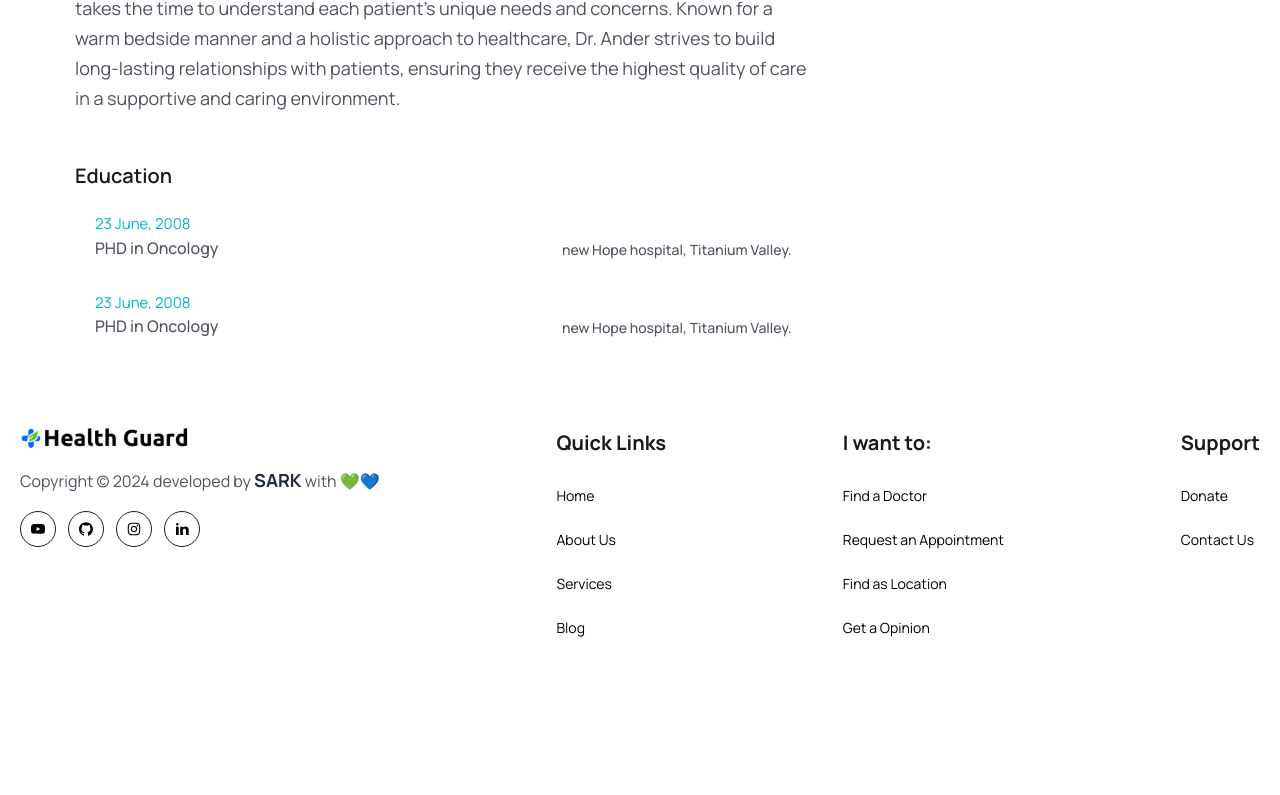
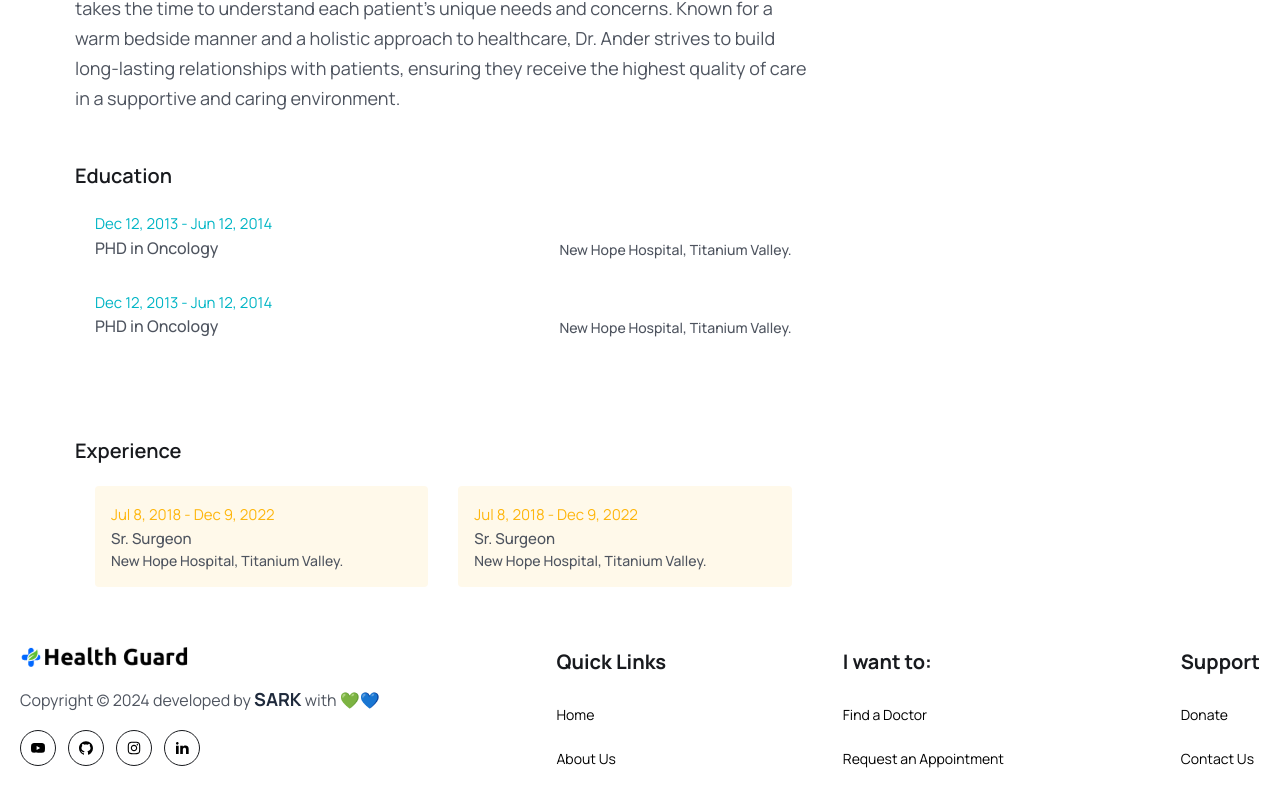
Before and after one commit to Sark-o07/HealthCare_Booking_Website, a React (Vite) app in the folder frontend/: page /doctors/1 in a window 1280 px wide. Shown: the part 619-1414 px from the top of the page. Before the commit the page ends 1341 px from the top, so only its background shows below. Built offline with nearby package versions, Linux system fonts and the light colour scheme.

Commit message:
feat: Update DoctorAbout.jsx and formatDate.jsx
- Imported the formatDate function in the DoctorAbout component.
- Added experience info with appropriate HTML.
- Formatted date info using the imported formatDate function.

```diff
--- a/frontend/src/pages/Doctors/DoctorAbout.jsx
+++ b/frontend/src/pages/Doctors/DoctorAbout.jsx
@@ -1,4 +1,5 @@
 import React from 'react'
+import { formateDate } from "../../utils/formateDate";
 
 export const DoctorAbout = () => {
   return (
@@ -29,31 +30,62 @@
                 <li className="flex flex-col sm:flex-row sm:justify-between sm:items-end md:gap-5 mb-[30px]">
                     <div>
                         <span className="text-irisBlueColor text-[15px]">
-                            23 June, 2008
+                        {formateDate('2013-12-12')} - {formateDate('2014-06-12')}
                         </span>
                         <p className="text-[16px] leading-6 font-medium text-textColor">
                             PHD in Oncology
                         </p>
                     </div>
                     <p className="text-[14px] leading-5 font-medium text-textColor">
-                        new Hope hospital, Titanium Valley.
+                        New Hope Hospital, Titanium Valley.
                     </p>
                 </li>
                 <li className="flex flex-col sm:flex-row sm:justify-between sm:items-end md:gap-5 mb-[30px]">
                     <div>
                         <span className="text-irisBlueColor text-[15px]">
-                            23 June, 2008
+                            {formateDate('2013-12-12')} - {formateDate('2014-06-12')}
                         </span>
                         <p className="text-[16px] leading-6 font-medium text-textColor">
                             PHD in Oncology
                         </p>
                     </div>
                     <p className="text-[14px] leading-5 font-medium text-textColor">
-                        new Hope hospital, Titanium Valley.
+                        New Hope Hospital, Titanium Valley.
                     </p>
                 </li>
             </ul>
         </div>
+
+        <div className="mt-12">
+        <h3 className='text-[20px] leading-[30px] text-headingColor font-semibold'>
+            Experience
+        </h3>
+
+        <ul className="grid sm:grid-cols-2 gap-[30px] pt-4 md:p-5">
+            <li className='p-4 rounded bg-[#fff9ea]'>
+                <span className="text-yellowColor text-[15px] leading-6 font-semi-bold">
+                    {formateDate('07-08-2018')} - {formateDate('12-09-2022')}
+                </span>
+                <p className="text-[15px] leading-6 font-medium text-textColor">
+                    Sr. Surgeon
+                </p>
+                <p className="text-[14px] leading-5 font-medium text-textColor">
+                    New Hope Hospital, Titanium Valley.
+                </p>
+            </li>
+            <li className='p-4 rounded bg-[#fff9ea]'>
+                <span className="text-yellowColor text-[15px] leading-6 font-semi-bold">
+                    {formateDate('07-08-2018')} - {formateDate('12-09-2022')}
+                </span>
+                <p className="text-[15px] leading-6 font-medium text-textColor">
+                    Sr. Surgeon
+                </p>
+                <p className="text-[14px] leading-5 font-medium text-textColor">
+                    New Hope Hospital, Titanium Valley.
+                </p>
+            </li>
+        </ul>
+        </div>
     </div>
   )
 }
--- a/frontend/src/utils/formateDate.jsx
+++ b/frontend/src/utils/formateDate.jsx
@@ -1,9 +1,7 @@
-import React from 'react'
-
 export const formateDate = (date, config) => {
   const defaultOptions = {
     day: 'numeric',
-    month: 'long',
+    month: 'short',
     year: 'numeric',
   };
   const options = config? config: defaultOptions;
```
